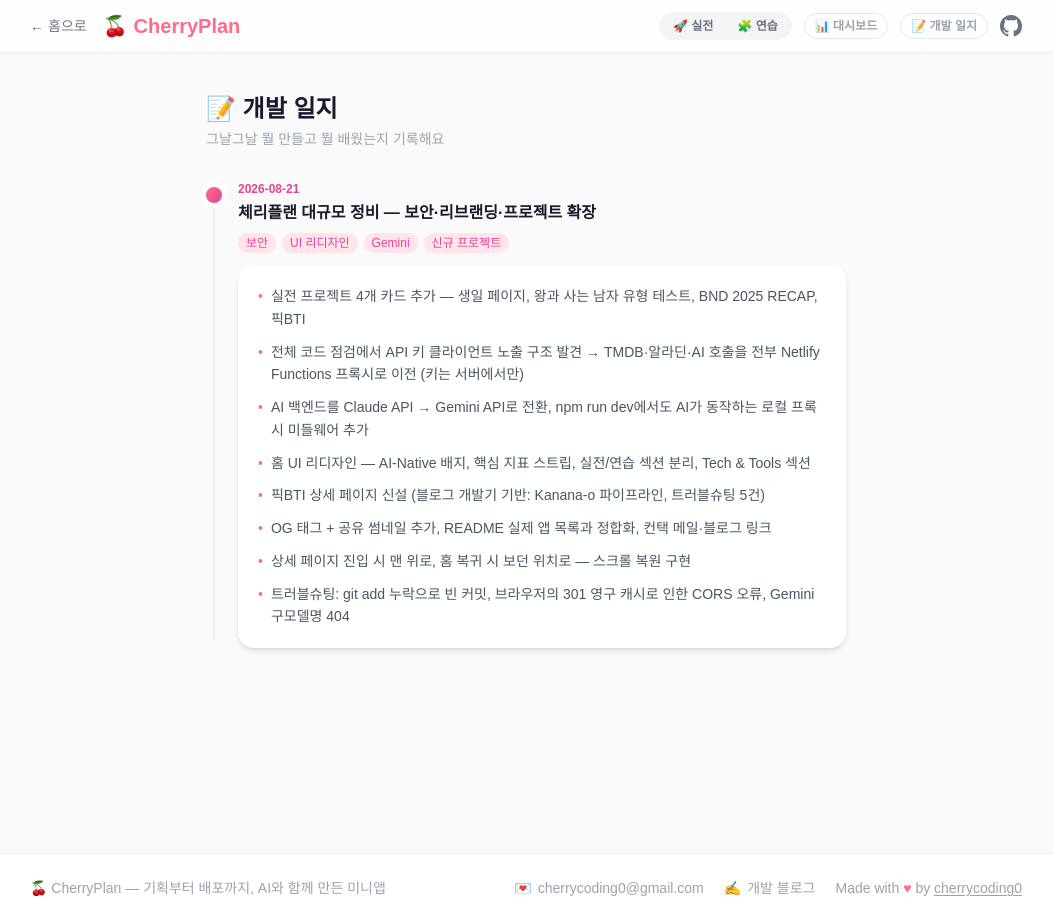
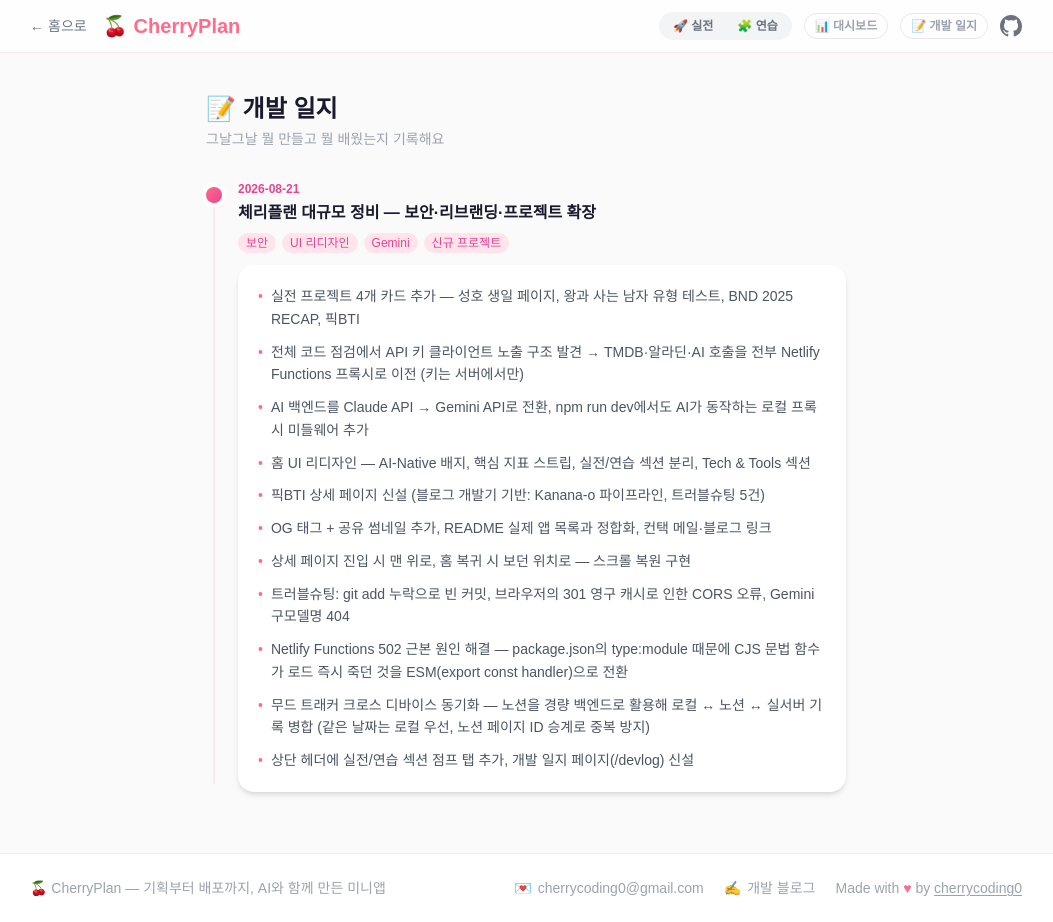
Before and after one commit to cherrycoding0/cherryplan, a React (Vite) app: page /devlog in a window 1280 px wide. Shown: the whole page, without its empty margins (114-1167 px from the left). Built offline with nearby package versions, Linux system fonts and the light colour scheme; no server answers; a web font is replaced by a local one.

Commit message:
feat: 전체적인 수정

```diff
--- a/src/data/devlog.js
+++ b/src/data/devlog.js
@@ -5,7 +5,7 @@ export const devlog = [
     title: '체리플랜 대규모 정비 — 보안·리브랜딩·프로젝트 확장',
     tags: ['보안', 'UI 리디자인', 'Gemini', '신규 프로젝트'],
     items: [
-      '실전 프로젝트 4개 카드 추가 — 생일 페이지, 왕과 사는 남자 유형 테스트, BND 2025 RECAP, 픽BTI',
+      '실전 프로젝트 4개 카드 추가 — 성호 생일 페이지, 왕과 사는 남자 유형 테스트, BND 2025 RECAP, 픽BTI',
       '전체 코드 점검에서 API 키 클라이언트 노출 구조 발견 → TMDB·알라딘·AI 호출을 전부 Netlify Functions 프록시로 이전 (키는 서버에서만)',
       'AI 백엔드를 Claude API → Gemini API로 전환, npm run dev에서도 AI가 동작하는 로컬 프록시 미들웨어 추가',
       '홈 UI 리디자인 — AI-Native 배지, 핵심 지표 스트립, 실전/연습 섹션 분리, Tech & Tools 섹션',
@@ -13,6 +13,9 @@ export const devlog = [
       'OG 태그 + 공유 썸네일 추가, README 실제 앱 목록과 정합화, 컨택 메일·블로그 링크',
       '상세 페이지 진입 시 맨 위로, 홈 복귀 시 보던 위치로 — 스크롤 복원 구현',
       '트러블슈팅: git add 누락으로 빈 커밋, 브라우저의 301 영구 캐시로 인한 CORS 오류, Gemini 구모델명 404',
+      'Netlify Functions 502 근본 원인 해결 — package.json의 type:module 때문에 CJS 문법 함수가 로드 즉시 죽던 것을 ESM(export const handler)으로 전환',
+      '무드 트래커 크로스 디바이스 동기화 — 노션을 경량 백엔드로 활용해 로컬 ↔ 노션 ↔ 실서버 기록 병합 (같은 날짜는 로컬 우선, 노션 페이지 ID 승계로 중복 방지)',
+      '상단 헤더에 실전/연습 섹션 점프 탭 추가, 개발 일지 페이지(/devlog) 신설',
     ],
   },
 ]
```
